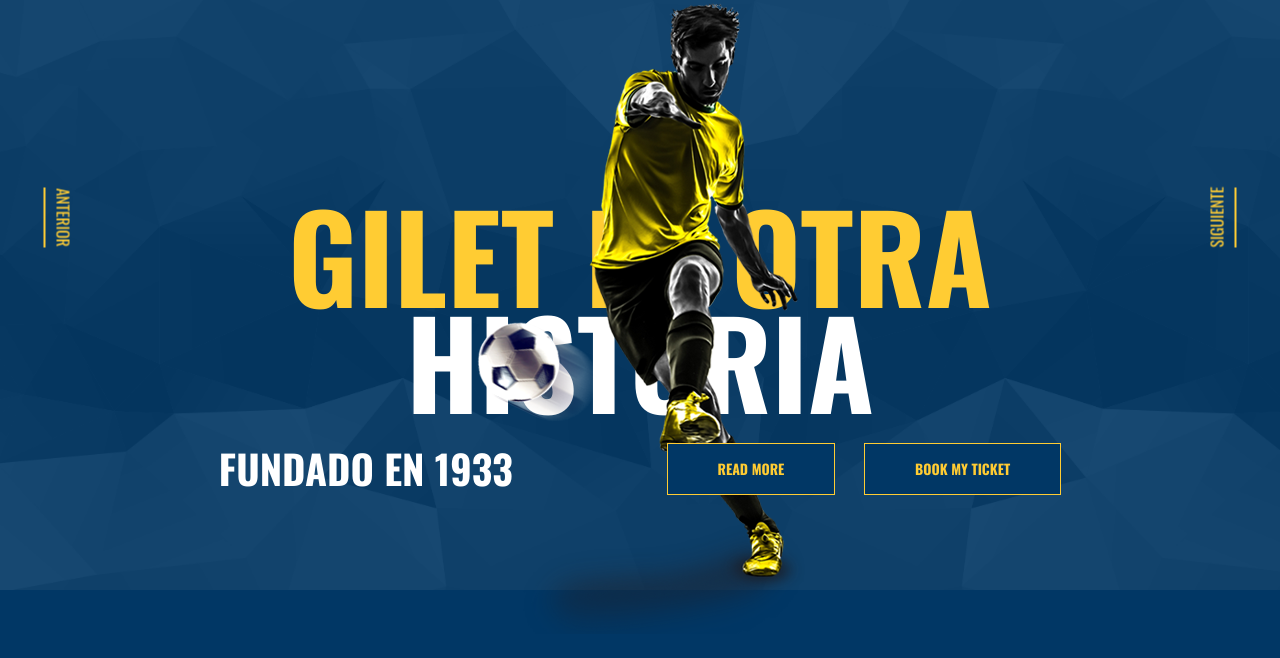
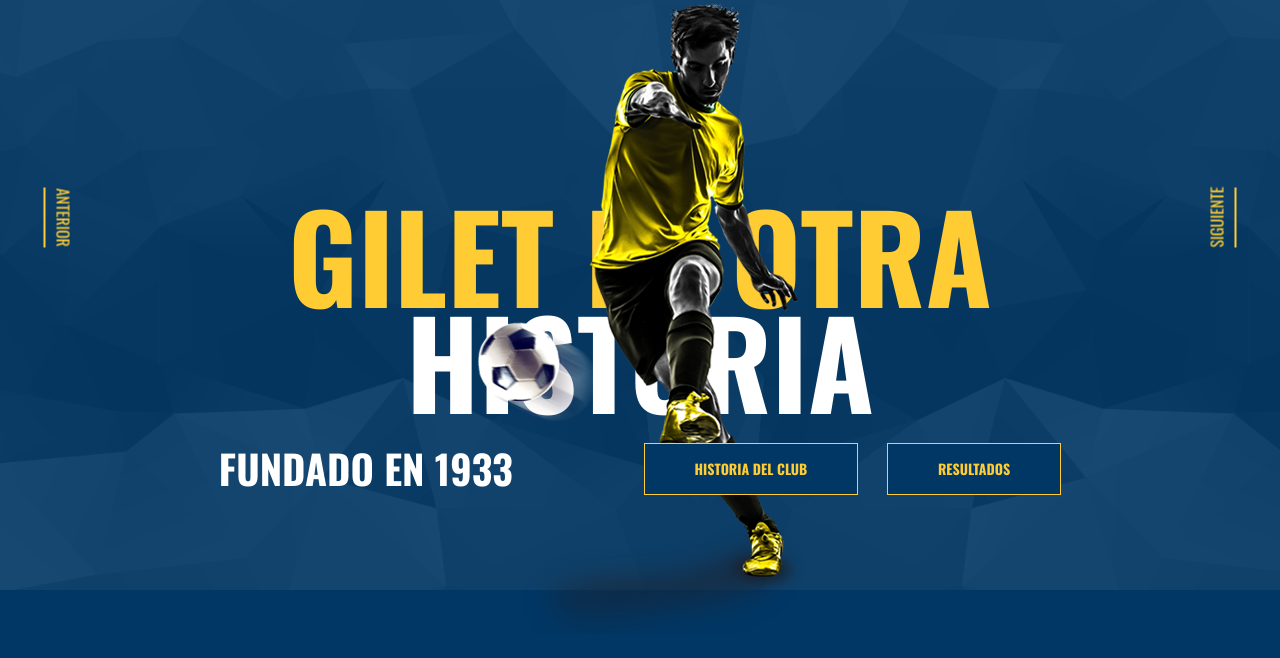
Before and after one commit to azohan79/atgilet, a Django app: page /web/ in a window 1280 px wide. Shown: the part 1074-1732 px from the top of the page. Run offline with Django 5.2, Linux system fonts and the light colour scheme; data that the repository does not hold is empty; some libraries are stand-ins or nearby versions; some web fonts are replaced.

Commit message:
Update index.html

```diff
--- a/apps/web/templates/web/index.html
+++ b/apps/web/templates/web/index.html
@@ -24,8 +24,8 @@
                         <h1>{% trans "Gilet es otra" %} <span>{% trans "historia" %}</span></h1>
                         <div class="tg-btnbox">
                             <h2>{% trans "Fundado en 1933" %}</h2>
-                            <a class="tg-btn" href="#"><span>{% trans "read more" %}</span></a>
-                            <a class="tg-btn" href="#"><span>{% trans "book my ticket" %}</span></a>
+                            <a class="tg-btn" href="#"><span>{% trans "historia del club" %}</span></a>
+                            <a class="tg-btn" href="#"><span>{% trans "resultados" %}</span></a>
                         </div>
                     </div>
                 </div>
@@ -40,8 +40,8 @@
                         <h1>{% trans "Gilet es otra" %} <span>{% trans "historia" %}</span></h1>
                         <div class="tg-btnbox">
                             <h2>{% trans "Fundado en 1933" %}</h2>
-                            <a class="tg-btn" href="#"><span>{% trans "read more" %}</span></a>
-                            <a class="tg-btn" href="#"><span>{% trans "book my ticket" %}</span></a>
+                            <a class="tg-btn" href="#"><span>{% trans "historia del club" %}</span></a>
+                            <a class="tg-btn" href="#"><span>{% trans "resultados" %}</span></a>
                         </div>
                     </div>
                 </div>
@@ -56,8 +56,8 @@
                         <h1>{% trans "Gilet es otra" %} <span>{% trans "historia" %}</span></h1>
                         <div class="tg-btnbox">
                             <h2>{% trans "Fundado en 1933" %}</h2>
-                            <a class="tg-btn" href="#"><span>{% trans "read more" %}</span></a>
-                            <a class="tg-btn" href="#"><span>{% trans "book my ticket" %}</span></a>
+                            <a class="tg-btn" href="#"><span>{% trans "historia del club" %}</span></a>
+                            <a class="tg-btn" href="#"><span>{% trans "resultados" %}</span></a>
                         </div>
                     </div>
                 </div>
```
